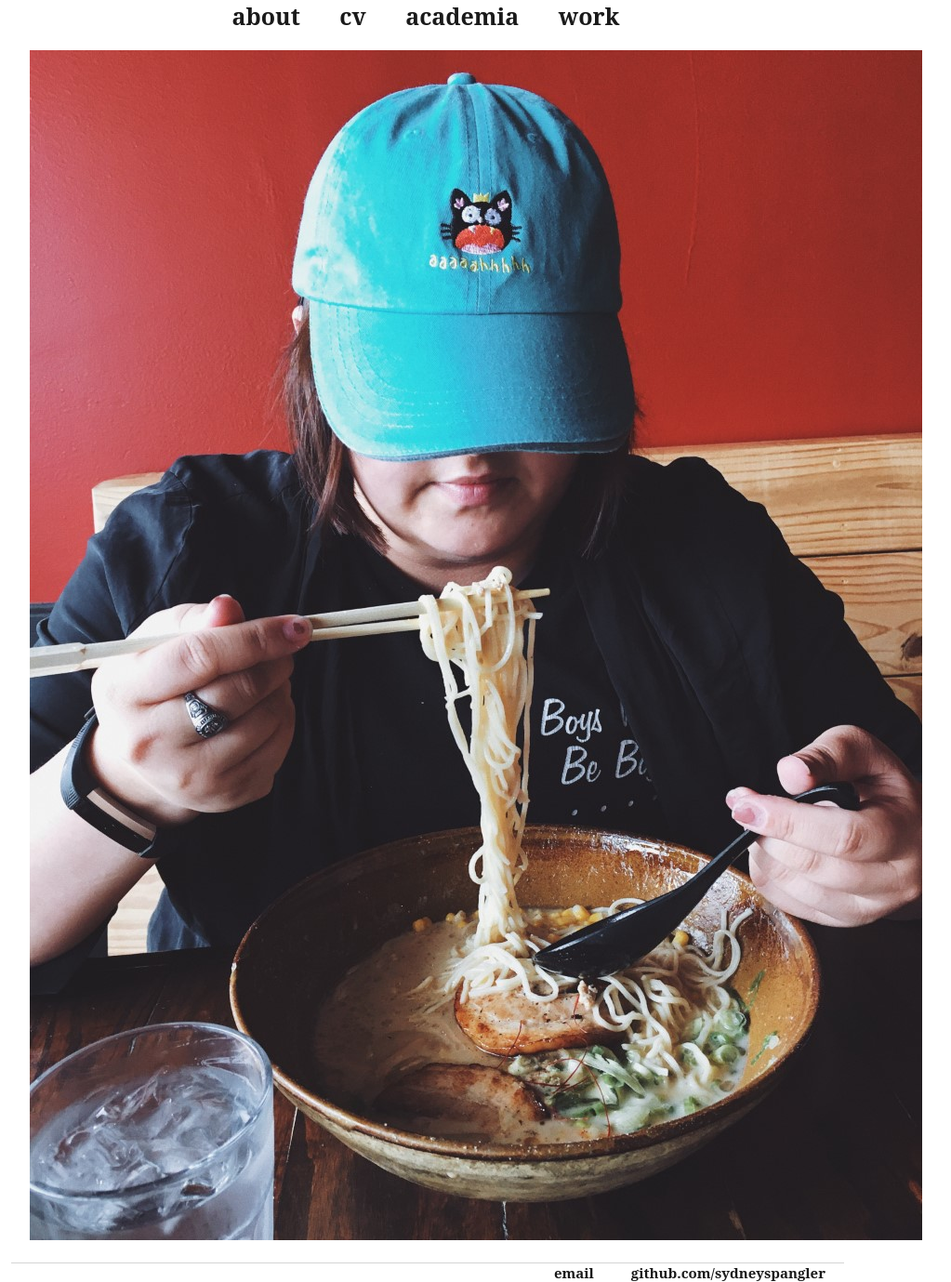
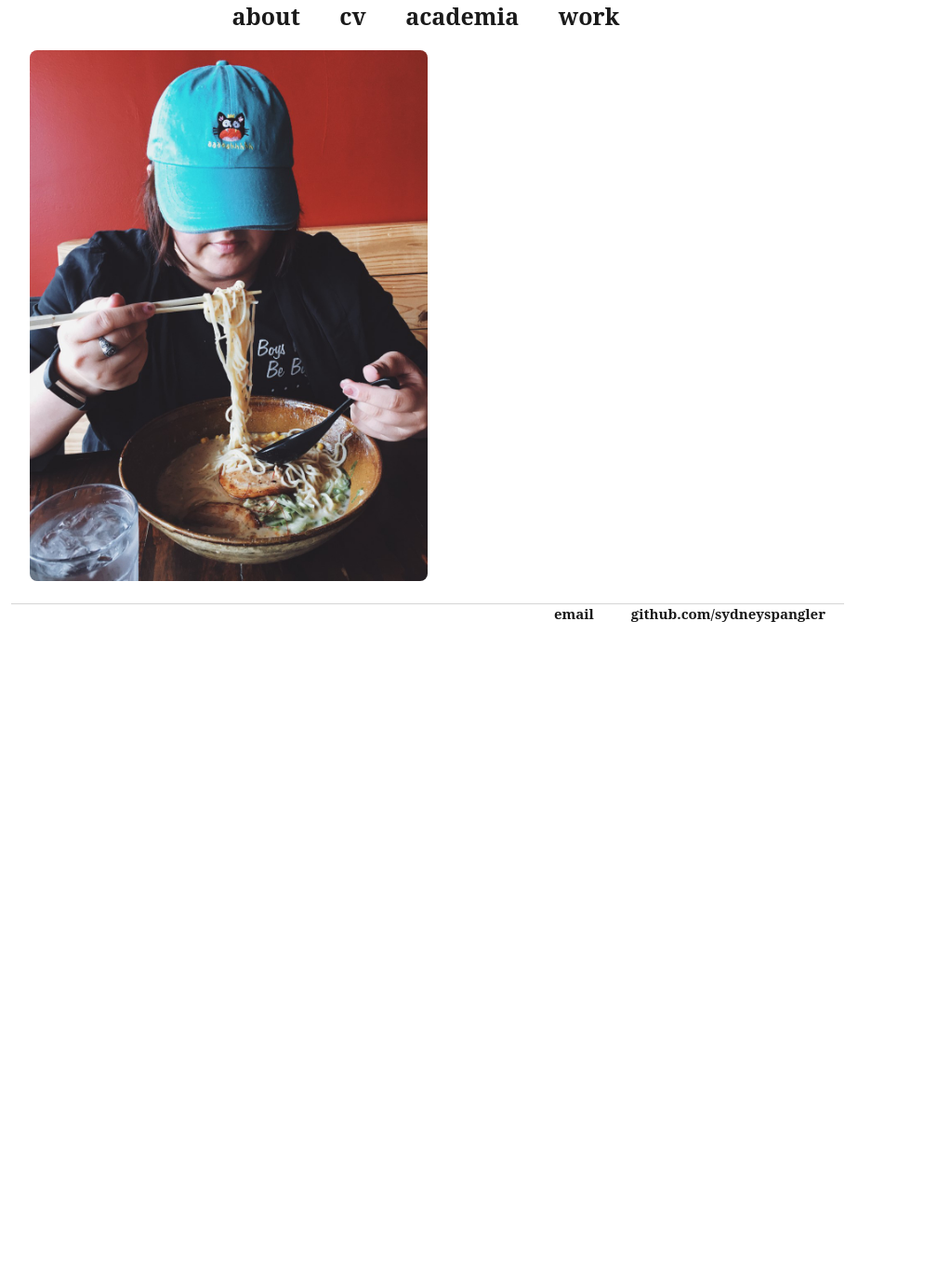
Before and after one commit to sydneyspangler/sydneyspangler.github.io, a Jekyll site: the page built from index.html, in a window 1280 px wide. Shown: the whole page at 93% size, without its empty margins (180-1203 px from the left). Built offline with Jekyll 4.4.1, drawn with Linux system fonts in a browser that asks for light colours; after the commit the page ends 900 px from its top, so only the background shows below that.

Commit message:
Update main.css

```diff
--- a/css/main.css
+++ b/css/main.css
@@ -34,6 +34,11 @@ a:hover {
 figure {
     margin: 0 auto;
     padding: 10px;
+}
+img {
+    border-radius: 8px;
+    max-width: 50%;
+    height: auto;
 }
 .blurb {
     margin: 0 auto;
```
